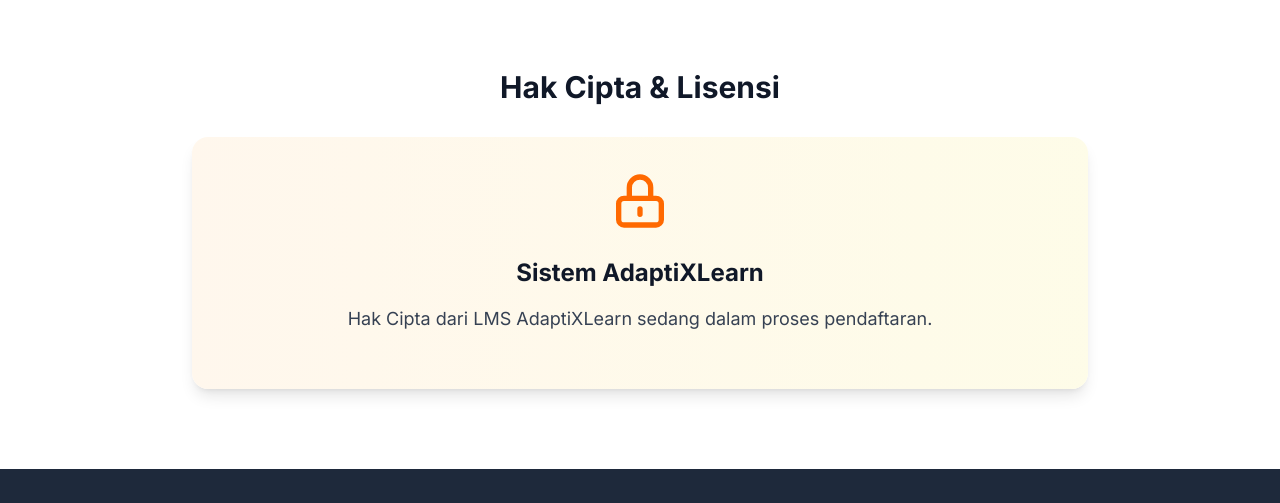
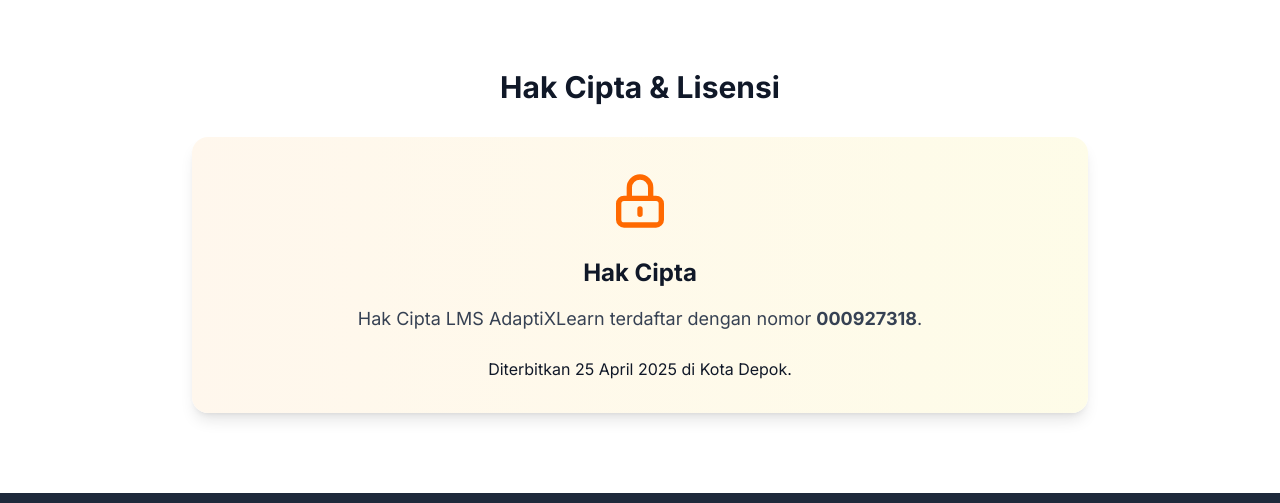
Before and after one commit to bonk007/adaptixlearn.id, a website: page dataset-publikasi.html in a window 1280 px wide. Shown: the part 4460-4963 px from the top of the page. Drawn offline with Linux system fonts and the light colour scheme.

Commit message:
fixing copyright

```diff
--- a/dataset-publikasi.html
+++ b/dataset-publikasi.html
@@ -667,10 +667,11 @@
                                 </path>
                             </svg>
                         </div>
-                        <h3 class="text-2xl font-bold text-gray-900 mb-4">Sistem AdaptiXLearn</h3>
+                        <h3 class="text-2xl font-bold text-gray-900 mb-4">Hak Cipta</h3>
                         <p class="text-lg text-gray-700 mb-6">
-                            Hak Cipta dari LMS AdaptiXLearn sedang dalam proses pendaftaran.
+                            Hak Cipta LMS AdaptiXLearn terdaftar dengan nomor <span class="font-bold">000927318</span>.
                         </p>
+                        Diterbitkan 25 April 2025 di Kota Depok.
                     </div>
                 </div>
             </div>
```
